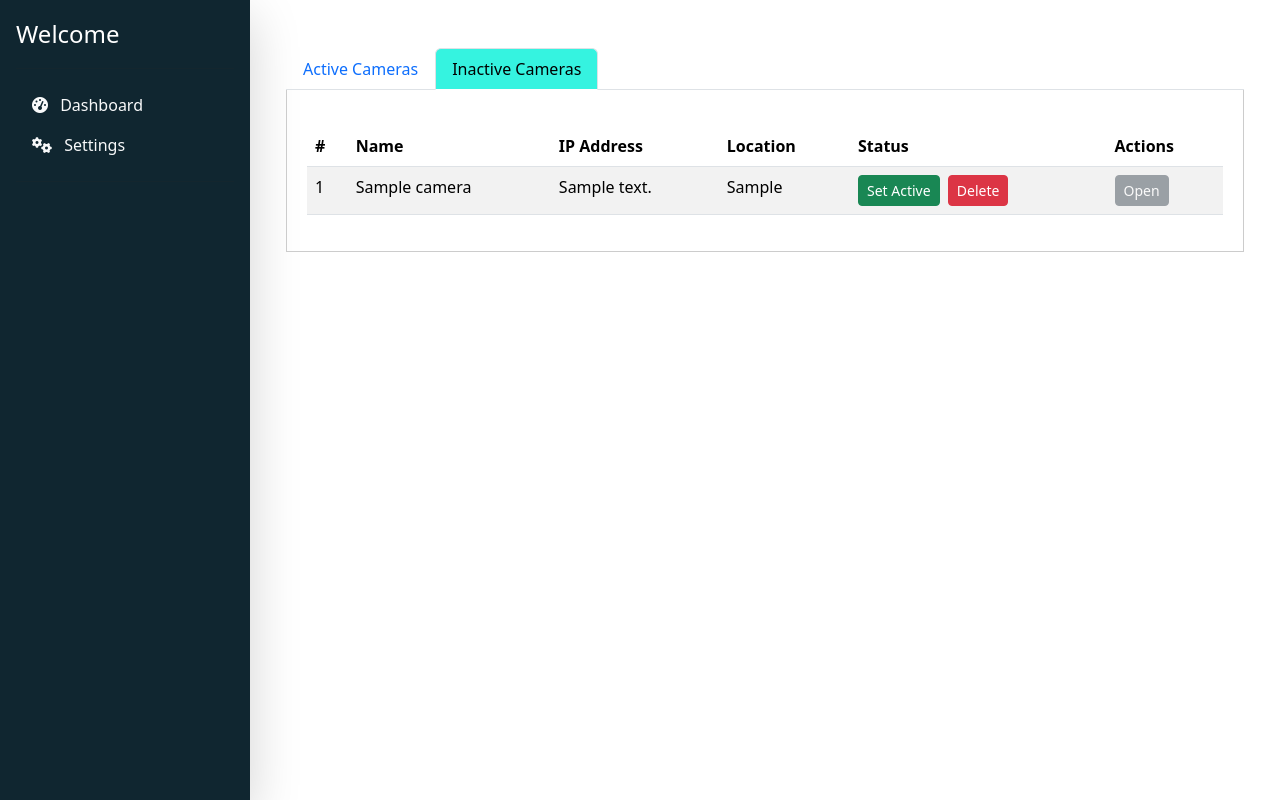
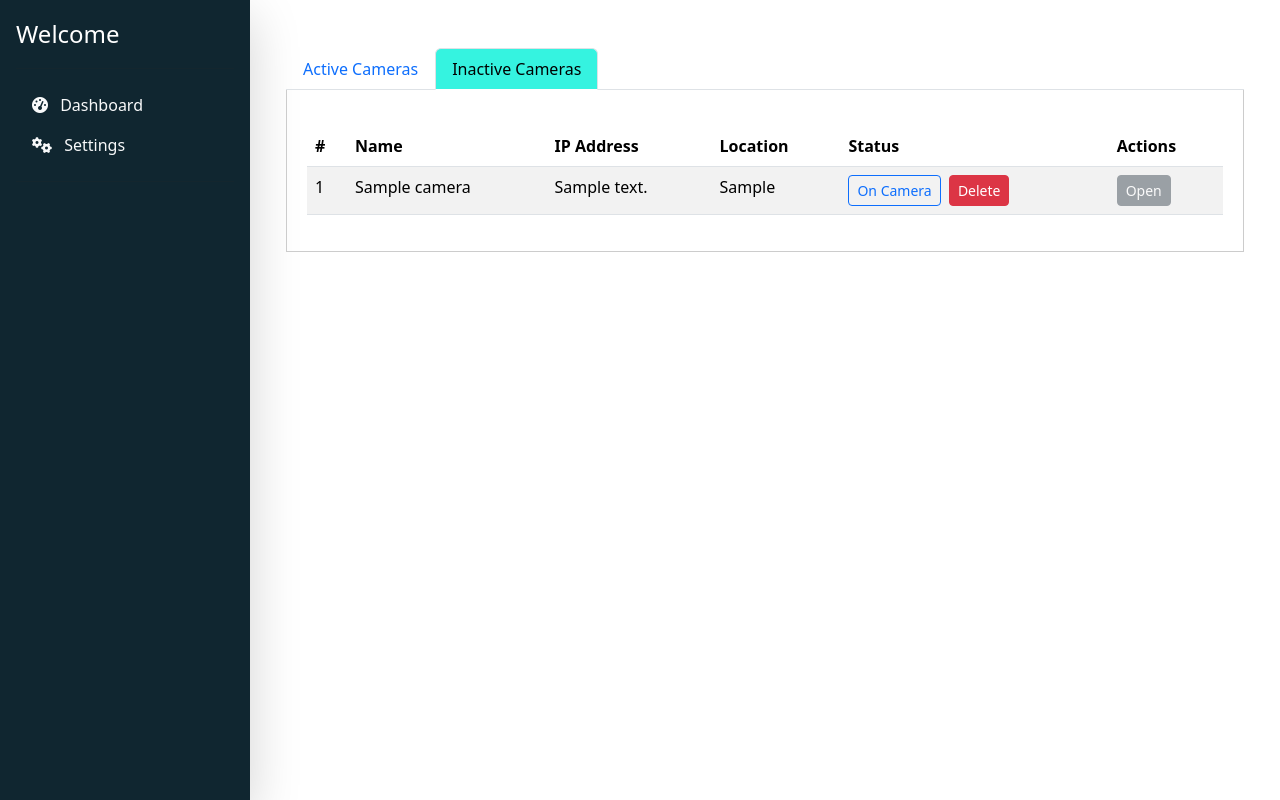
Before and after one commit to ankita12345678910/womensafety, a Django app: template templates/cameras/list_cameras.html in a window 1280 px wide, after a click on "Inactive Cameras". Shown: the part 56-856 px from the top of the page. Run offline with Django 5.2, Linux system fonts and the light colour scheme; the template is opened without the code that fills it: values that come from a table or form of the project are taken from there, others are empty; tables that the repository leaves empty hold one stand-in row (values such as "Sample post"); parts of the project's set-up code (start-up, migrations or seed data) failed here and were passed over; some libraries are stand-ins or nearby versions.

Commit message:
On camera on clicks

```diff
--- a/templates/cameras/list_cameras.html
+++ b/templates/cameras/list_cameras.html
@@ -47,7 +47,7 @@
                 <tbody>
                     {% for camera in active_cameras %}
                     <tr>
-                        <td>{{ forloop.counter }}</td> <!-- Uses forloop.counter to display row number -->
+                        <td>{{ forloop.counter }}</td>
                         <td>{{ camera.name }}</td>
                         <td>{{ camera.ip_address }}</td>
                         <td>{{ camera.location|default:"N/A" }}</td>
@@ -91,7 +91,7 @@
                 <tbody>
                     {% for camera in inactive_cameras %}
                     <tr>
-                        <td>{{ forloop.counter }}</td> <!-- Uses forloop.counter to display row number -->
+                        <td>{{ forloop.counter }}</td>
                         <td>{{ camera.name }}</td>
                         <td>{{ camera.ip_address }}</td>
                         <td>{{ camera.location|default:"N/A" }}</td>
@@ -99,8 +99,8 @@
                             <form method="post" action="{% url 'change_camera_status' camera.id %}" class="d-inline">
                                 {% csrf_token %}
                                 <input type="hidden" name="status" value="active">
-                                <button type="button" class="btn btn-success btn-sm status-btn" data-status="active">Set
-                                    Active</button>
+                                <button type="submit" class="btn btn-outline-primary btn-sm status-btn"
+                                    data-status="active">On Camera</button>
                             </form>
                             <form method="post" action="{% url 'change_camera_status' camera.id %}"
                                 class="d-inline ms-1">
@@ -136,7 +136,7 @@
             const status = $(this).data('status');
             const label = {
                 'inactive': 'Set Inactive',
-                'active': 'Set Active',
+                'active': 'On Camera',
                 'deleted': 'Delete'
             }[status];
 
```
Also changed, not shown: camerasapp/views.py (+17 -4 lines).
